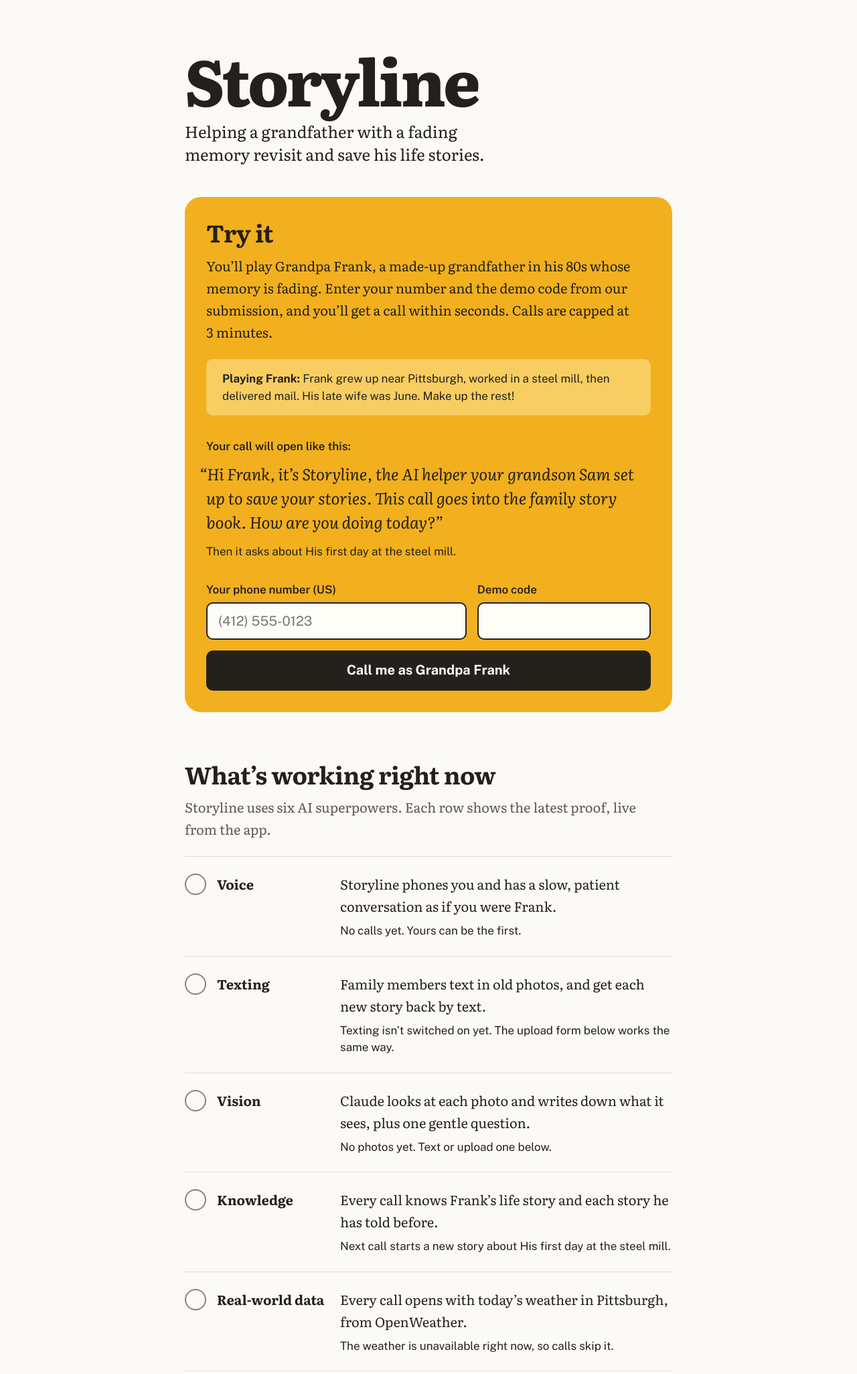
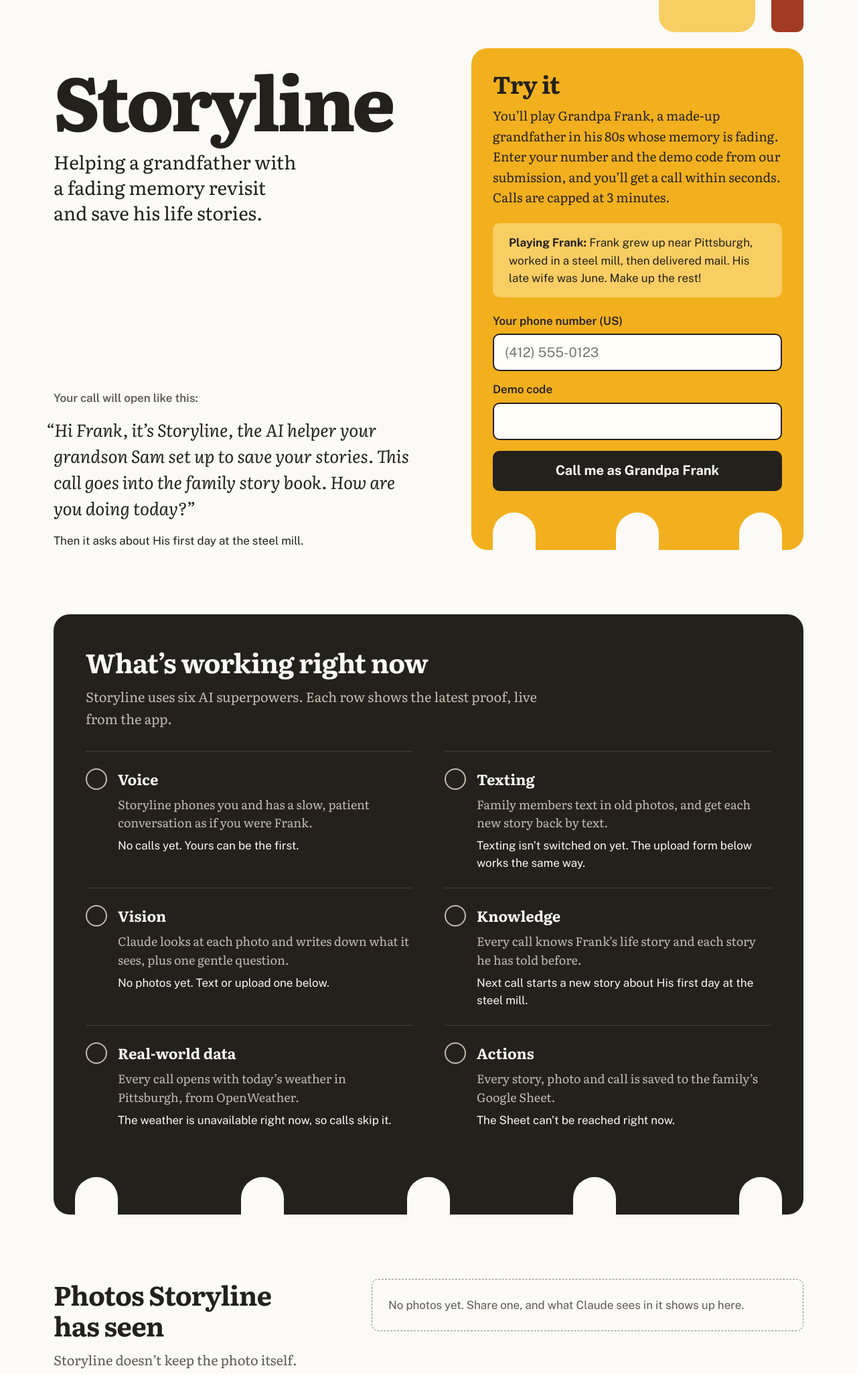
Before and after one commit to Volt32423/storyline, a Flask app: page / in a window 1280 px wide. Shown: the top 2051 px of the page at 67% size. Run offline with Flask 3, Linux system fonts and the light colour scheme.

Commit message:
Bolder page: black-and-gold blocks with bridge arches, light only
- Hero: the wordmark and the call's spoken opening line on the left, the gold
  call card on the right, with gold and brick blocks bleeding off the top of
  the page like the design system's cover.
- "What's working right now" becomes an ink panel with gold checks.
- Bridge arches cut into the foot of both blocks.
- Photos and the story book become split sections (heading left, content right).
- One light theme, so every judge and the demo video see the same page.
- The stylesheet link carries a content hash, so a deploy never pairs the new
  page with an old cached stylesheet.

Co-Authored-By: Claude Opus 5.5 <noreply@anthropic.com>
Claude-Session: https://claude.ai/code/session_01Dr76Vj8AkEqiaV5Vpfv7FW

```diff
--- a/app.py
+++ b/app.py
@@ -1,5 +1,6 @@
 """Storyline: Flask routes only. The real work lives in services/."""
 
+import hashlib
 import hmac
 import json
 import logging
@@ -28,6 +29,9 @@ for noisy in ("httpx", "httpx2", "httpcore"):  # one line per HTTP request is to
 app = Flask(__name__)
 app.config["MAX_CONTENT_LENGTH"] = 20 * 1024 * 1024  # uploads bigger than 20 MB are refused
 app.jinja_env.filters["curly"] = page.curly  # it's -> it’s on the page
+
+# Changes whenever the stylesheet does, so browsers never pair a new page with an old one.
+CSS_VERSION = hashlib.sha256((config.ROOT / "static" / "style.css").read_bytes()).hexdigest()[:10]
 
 SAMPLE_CALL = config.ROOT / "tests" / "fixtures" / "end_of_call_report.json"
 LINQ_WEBHOOK_VERSION = "2026-02-03"  # the payload shape services/photos.py reads
@@ -96,6 +100,7 @@ def index():
     return render_template(
         "index.html",
         page=page.page_data(),
+        css_version=CSS_VERSION,
         call_status=status if status and not msg.startswith("photo") else None,
         photo_status=status if status and msg.startswith("photo") else None,
     )
--- a/static/style.css
+++ b/static/style.css
@@ -1,10 +1,11 @@
 /* Storyline. Tokens match the Storyline design system (tokens.json).
-   Gold is Pittsburgh's bridge gold and means one thing: the call.
+   Pittsburgh's black and gold: gold means the call, ink holds the proof, and
+   bridge arches are cut into the foot of both blocks.
    Literata is for Frank's world (stories, what's said); Public Sans is for
-   the machinery (forms, evidence, times). */
+   the machinery (forms, evidence, times). One light theme on purpose. */
 
 :root {
-  color-scheme: light dark;
+  color-scheme: light;
 
   --paper: #fcfaf6;
   --paper-raised: #ffffff;
@@ -12,6 +13,9 @@
   --line-strong: #8c8377;
   --ink: #24211d;
   --ink-muted: #5f5850;
+  --on-ink: #fcfaf6;
+  --on-ink-muted: #c4bbae;
+  --line-on-ink: #45403a;
   --gold: #f2b01e;
   --gold-light: #f8cd62;
   --gold-soft: #fbecc2;
@@ -21,7 +25,6 @@
   --on-button: #fcfaf6;
   --brick: #a23b21;
   --brick-soft: #f8e2da;
-  --brick-on-field: #a23b21; /* same in both themes: fields in the gold card stay light */
   --ok: #2f6a3f;
   --ok-soft: #e2f0e4;
   --focus: #24211d;
@@ -38,31 +41,14 @@
   --space-6: 32px;
   --space-7: 48px;
   --space-8: 72px;
+  --space-9: 96px;
 
   --radius-print: 3px;
   --radius-control: 10px;
   --radius-card: 24px;
   --radius-pill: 999px;
-}
 
-@media (prefers-color-scheme: dark) {
-  :root {
-    --paper: #1b1916;
-    --paper-raised: #25221e;
-    --line: #3a352f;
-    --line-strong: #8a8178;
-    --ink: #f3eee6;
-    --ink-muted: #bcb2a5;
-    --gold-soft: #3b3018;
-    --button: #f3eee6;
-    --on-button: #1b1916;
-    --brick: #f2896b;
-    --brick-soft: #43231b;
-    --ok: #9ad2a8;
-    --ok-soft: #1f3526;
-    --focus: #f2b01e;
-    --shadow-print: 0 1px 2px rgba(0, 0, 0, 0.4), 0 8px 24px rgba(0, 0, 0, 0.35);
-  }
+  --arch-height: 56px;
 }
 
 * { box-sizing: border-box; }
@@ -97,49 +83,100 @@ a:hover { text-decoration-color: currentColor; }
 }
 
 .page {
-  max-width: 760px;
+  max-width: 1168px;
   margin: 0 auto;
-  padding: var(--space-8) var(--space-4) var(--space-7);
+  padding: var(--space-8) var(--space-5) var(--space-7);
 }
 
-/* ---------- hero ---------- */
+/* ---------- bridge arches: cut into the foot of the gold and ink blocks ---------- */
+
+.arches {
+  position: absolute;
+  left: var(--space-6);
+  right: var(--space-6);
+  bottom: 0;
+  display: flex;
+  justify-content: space-between;
+  pointer-events: none;
+}
+.arches i {
+  display: block;
+  width: 64px;
+  height: var(--arch-height);
+  border-radius: 32px 32px 0 0;
+  background: var(--paper);
+}
+
+/* ---------- hero: name and voice on the left, the gold call card on the right ---------- */
+
+.hero {
+  position: relative;
+  display: grid;
+  grid-template-columns: minmax(0, 1fr) minmax(0, 31rem);
+  grid-template-areas:
+    "title card"
+    "opening card";
+  grid-template-rows: auto 1fr;
+  column-gap: var(--space-8);
+  row-gap: var(--space-7);
+}
+
+.sky {
+  position: absolute;
+  top: calc(-1 * var(--space-8));
+  right: 0;
+  display: flex;
+  gap: var(--space-5);
+}
+.sky span { display: block; height: var(--space-7); }
+.sky-tint { width: 144px; border-radius: 0 0 var(--radius-card) var(--radius-card); background: var(--gold-light); }
+.sky-brick { width: var(--space-7); border-radius: 0 0 var(--radius-control) var(--radius-control); background: var(--brick); }
+
+.hero-title { grid-area: title; padding-top: var(--space-5); }
 
 .wordmark {
   margin: 0;
-  font-size: clamp(56px, 14vw, 96px);
+  font-size: clamp(60px, 9vw, 112px);
   font-weight: 760;
-  line-height: 0.95;
-  letter-spacing: -0.035em;
+  line-height: 0.92;
+  letter-spacing: -0.04em;
 }
 
 .pitch {
-  max-width: 34ch;
+  max-width: 24ch;
+  margin: var(--space-5) 0 0;
+  font-size: 28px;
+  line-height: 1.35;
   text-wrap: balance;
-  margin: var(--space-4) 0 0;
-  font-size: 24px;
-  line-height: 1.4;
 }
 
-/* ---------- section headings ---------- */
-
-.section { margin-top: var(--space-8); }
-
-.section > h2,
-.call-card h2 {
+.opening { grid-area: opening; align-self: end; max-width: 34rem; }
+.opening-label {
   margin: 0;
-  font-size: clamp(30px, 6vw, 36px);
-  font-weight: 700;
-  line-height: 1.15;
-  letter-spacing: -0.015em;
+  color: var(--ink-muted);
+  font-family: var(--font-sans);
+  font-size: 17px;
+  font-weight: 600;
 }
-
-.lede { max-width: 60ch; margin: var(--space-3) 0 0; color: var(--ink-muted); }
+.opening blockquote {
+  margin: var(--space-3) 0 0;
+  font-size: 26px;
+  line-height: 1.5;
+  font-style: italic;
+  text-indent: -0.42em;
+}
+.opening .then {
+  margin: var(--space-4) 0 0;
+  font-family: var(--font-sans);
+  font-size: 17px;
+}
 
 /* ---------- the call card: the one gold thing ---------- */
 
 .call-card {
-  margin-top: var(--space-7);
-  padding: var(--space-6);
+  grid-area: card;
+  position: relative;
+  padding: var(--space-6) var(--space-6) calc(var(--arch-height) + var(--space-6));
   border-radius: var(--radius-card);
   background: var(--gold);
   color: var(--on-gold);
@@ -147,7 +184,14 @@ a:hover { text-decoration-color: currentColor; }
 }
 .call-card a { text-decoration-color: currentColor; }
 
-.call-card .intro { max-width: 60ch; margin: var(--space-3) 0 0; }
+.call-card h2 {
+  margin: 0;
+  font-size: 36px;
+  font-weight: 700;
+  line-height: 1.15;
+  letter-spacing: -0.015em;
+}
+.call-card .intro { margin: var(--space-3) 0 0; font-size: 19px; line-height: 1.6; }
 
 .cheat {
   margin: var(--space-5) 0 0;
@@ -160,33 +204,15 @@ a:hover { text-decoration-color: currentColor; }
 }
 .cheat strong { font-weight: 700; }
 
-.opening { margin: var(--space-6) 0 0; }
-.opening-label {
-  margin: 0;
-  font-family: var(--font-sans);
-  font-size: 17px;
-  font-weight: 600;
-}
-.opening blockquote {
-  margin: var(--space-2) 0 0;
-  font-size: 24px;
-  line-height: 1.5;
-  font-style: italic;
-  text-indent: -0.42em;
-}
-.opening .then {
-  margin: var(--space-3) 0 0;
-  font-family: var(--font-sans);
-  font-size: 17px;
-}
+/* ---------- forms ---------- */
 
 .form {
   display: grid;
   gap: var(--space-4);
-  margin-top: var(--space-6);
+  margin-top: var(--space-5);
   font-family: var(--font-sans);
 }
-.form .fields { display: grid; gap: var(--space-4); grid-template-columns: 3fr 2fr; }
+.form .fields { display: grid; gap: var(--space-4); }
 .form label { display: grid; gap: var(--space-2); font-size: 17px; font-weight: 600; line-height: 1.3; }
 
 .form input {
@@ -236,18 +262,52 @@ a:hover { text-decoration-color: currentColor; }
 .status.ok { background: var(--ok-soft); color: var(--ok); }
 .status.error { background: var(--brick-soft); color: var(--brick); }
 .call-card .status.ok { background: var(--field); color: var(--on-gold); }
-.call-card .status.error { background: var(--field); color: var(--brick-on-field); }
+.call-card .status.error { background: var(--field); color: var(--brick); }
 
-/* ---------- what's working: the six superpowers ---------- */
+/* ---------- section headings ---------- */
 
-.powers { margin: var(--space-5) 0 0; padding: 0; list-style: none; border-top: 1px solid var(--line); }
+.section { margin-top: var(--space-9); }
+
+.section h2,
+.proof h2 {
+  margin: 0;
+  font-size: clamp(30px, 4vw, 40px);
+  font-weight: 700;
+  line-height: 1.15;
+  letter-spacing: -0.02em;
+}
+
+.lede { max-width: 60ch; margin: var(--space-3) 0 0; color: var(--ink-muted); }
+
+/* ---------- what's working: the ink panel ---------- */
+
+.proof {
+  position: relative;
+  margin-top: var(--space-9);
+  padding: var(--space-7) var(--space-7) calc(var(--arch-height) + var(--space-7));
+  border-radius: var(--radius-card);
+  background: var(--ink);
+  color: var(--on-ink);
+  --focus: var(--gold);
+}
+.proof .lede { color: var(--on-ink-muted); }
+
+.powers {
+  display: grid;
+  grid-template-columns: repeat(2, minmax(0, 1fr));
+  column-gap: var(--space-7);
+  margin: var(--space-6) 0 0;
+  padding: 0;
+  list-style: none;
+}
 
 .power {
   display: grid;
-  grid-template-columns: 32px 10.5rem 1fr;
+  grid-template-columns: 32px 1fr;
   gap: var(--space-2) var(--space-4);
+  align-content: start;
   padding: var(--space-5) 0;
-  border-bottom: 1px solid var(--line);
+  border-top: 1px solid var(--line-on-ink);
 }
 
 .mark {
@@ -262,11 +322,12 @@ a:hover { text-decoration-color: currentColor; }
   font-weight: 700;
   line-height: 1;
 }
-.mark.on { background: var(--ink); color: var(--paper); }
-.mark.off { border: 2px solid var(--line-strong); color: var(--ink-muted); }
+.mark.on { background: var(--gold); color: var(--on-gold); }
+.mark.off { border: 2px solid var(--on-ink-muted); }
 
-.power h3 { margin: 0; font-size: 20px; font-weight: 700; line-height: 1.6; }
-.power .what { margin: 0; }
+.power h3 { margin: 0; font-size: 22px; font-weight: 700; line-height: 1.5; }
+.power .body { grid-column: 2; }
+.power .what { margin: 0; color: var(--on-ink-muted); font-size: 18px; line-height: 1.55; }
 .power .evidence {
   margin: var(--space-2) 0 0;
   font-family: var(--font-sans);
@@ -369,7 +434,7 @@ a:hover { text-decoration-color: currentColor; }
 }
 
 .empty {
-  margin: var(--space-5) 0 0;
+  margin: 0;
   padding: var(--space-5);
   border: 1.5px dashed var(--line-strong);
   border-radius: var(--radius-control);
--- a/templates/index.html
+++ b/templates/index.html
@@ -6,14 +6,18 @@
   <title>Storyline</title>
   <meta name="description" content="Storyline helps a grandfather with a fading memory revisit and save his life stories.">
   <meta name="theme-color" content="#f2b01e">
+  <meta name="color-scheme" content="light">
   <link rel="preconnect" href="https://fonts.googleapis.com">
   <link rel="preconnect" href="https://fonts.gstatic.com" crossorigin>
   <link rel="stylesheet" href="https://fonts.googleapis.com/css2?family=Literata:ital,opsz,wght@0,7..72,400..800;1,7..72,400..600&family=Public+Sans:wght@400;600;700&display=swap">
-  <link rel="stylesheet" href="{{ url_for('static', filename='style.css') }}">
+  <link rel="stylesheet" href="{{ url_for('static', filename='style.css', v=css_version) }}">
 </head>
 <body>
   <main class="page">
-    <header>
+    <div class="hero">
+      <div class="sky" aria-hidden="true"><span class="sky-tint"></span><span class="sky-brick"></span></div>
+
+      <header class="hero-title">
         <h1 class="wordmark">Storyline</h1>
         <p class="pitch">Helping a grandfather with a fading memory revisit and save his life stories.</p>
       </header>
@@ -25,6 +29,22 @@
         {% endif %}
         <p class="intro">You’ll play Grandpa {{ page.name }}, a made-up grandfather in his 80s whose memory is fading. Enter your number and the demo code from our submission, and you’ll get a call within seconds. Calls are capped at 3 minutes.</p>
         <p class="cheat"><strong>Playing {{ page.name }}:</strong> {{ page.name }} grew up near Pittsburgh, worked in a steel mill, then delivered mail. His late wife was June. Make up the rest!</p>
+
+        <form method="post" action="{{ url_for('call') }}" class="form" data-busy="Starting your call&hellip;">
+          <div class="fields">
+            <label>
+              Your phone number (US)
+              <input type="tel" name="phone" autocomplete="tel" inputmode="tel" placeholder="(412) 555-0123" required>
+            </label>
+            <label>
+              Demo code
+              <input type="text" name="code" autocomplete="off" autocapitalize="off" spellcheck="false" required>
+            </label>
+          </div>
+          <button class="button" type="submit">Call me as Grandpa {{ page.name }}</button>
+        </form>
+        <span class="arches" aria-hidden="true"><i></i><i></i><i></i></span>
+      </section>
 
       <div class="opening">
         <p class="opening-label">Your call will open like this:</p>
@@ -39,23 +59,9 @@
           {%- endif -%}
         </p>
       </div>
+    </div>
 
-      <form method="post" action="{{ url_for('call') }}" class="form" data-busy="Starting your call&hellip;">
-        <div class="fields">
-          <label>
-            Your phone number (US)
-            <input type="tel" name="phone" autocomplete="tel" inputmode="tel" placeholder="(412) 555-0123" required>
-          </label>
-          <label>
-            Demo code
-            <input type="text" name="code" autocomplete="off" autocapitalize="off" spellcheck="false" required>
-          </label>
-        </div>
-        <button class="button" type="submit">Call me as Grandpa {{ page.name }}</button>
-      </form>
-    </section>
-
-    <section class="section" id="working" aria-labelledby="working-heading">
+    <section class="proof" id="working" aria-labelledby="working-heading">
       <h2 id="working-heading">What&rsquo;s working right now</h2>
       <p class="lede">Storyline uses six AI superpowers. Each row shows the latest proof, live from the app.</p>
       <ul class="powers">
@@ -73,9 +79,11 @@
           </li>
         {% endfor %}
       </ul>
+      <span class="arches" aria-hidden="true"><i></i><i></i><i></i><i></i><i></i></span>
     </section>
 
-    <section class="section" id="photos" aria-labelledby="photos-heading">
+    <section class="section split" id="photos" aria-labelledby="photos-heading">
+      <div class="split-head">
         <h2 id="photos-heading">Photos Storyline has seen</h2>
         <p class="lede">Storyline doesn&rsquo;t keep the photo itself. Claude looks at it, writes down what it sees and one gentle question, and the next call asks Grandpa {{ page.name }} about it.</p>
 
@@ -103,7 +111,9 @@
             <button class="button" type="submit">Share this photo</button>
           </form>
         </div>
+      </div>
 
+      <div class="split-body">
         {% if page.photos %}
           <ul class="prints">
             {% for photo in page.photos %}
@@ -124,14 +134,18 @@
             {% endfor %}
           </ul>
         {% else %}
-        <p class="empty">No photos yet. Share one above, and what Claude sees in it shows up here.</p>
+          <p class="empty">No photos yet. Share one, and what Claude sees in it shows up here.</p>
         {% endif %}
+      </div>
     </section>
 
-    <section class="section" id="stories" aria-labelledby="stories-heading">
+    <section class="section split" id="stories" aria-labelledby="stories-heading">
+      <div class="split-head">
         <h2 id="stories-heading">{{ page.name }}&rsquo;s story book</h2>
         <p class="lede">Every story Storyline has saved, newest first. After each call, the family also gets the new story by text.</p>
+      </div>
 
+      <div class="split-body">
       {% if page.stories %}
         <ul class="stories">
           {% for story in page.stories %}
@@ -154,6 +168,7 @@
       {% else %}
         <p class="empty">No stories yet. The first call adds one.</p>
       {% endif %}
+      </div>
     </section>
 
     <footer class="footer">
```
Also changed, not shown: other parts of static/style.css (+51 -20 lines), CLAUDE.md (+10 -1 lines). Lines whose indentation alone changed are shown as unchanged.
